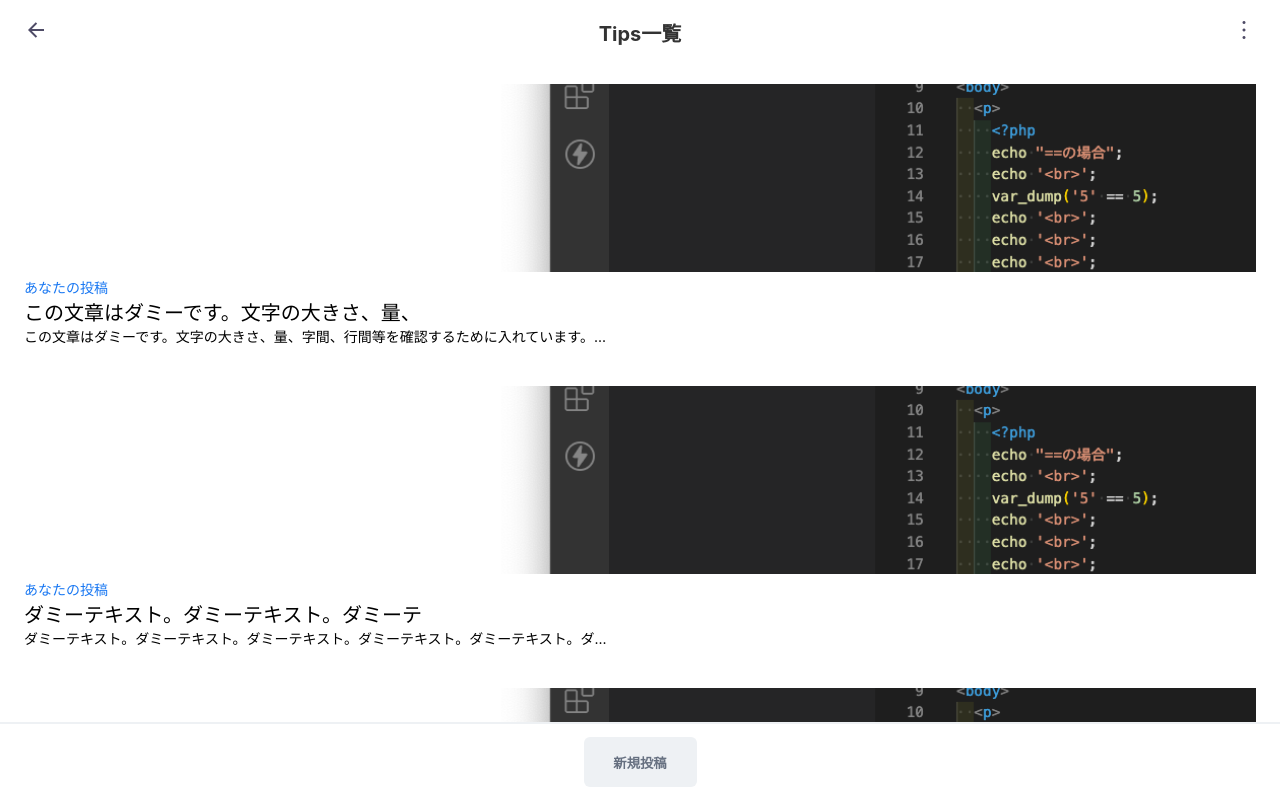
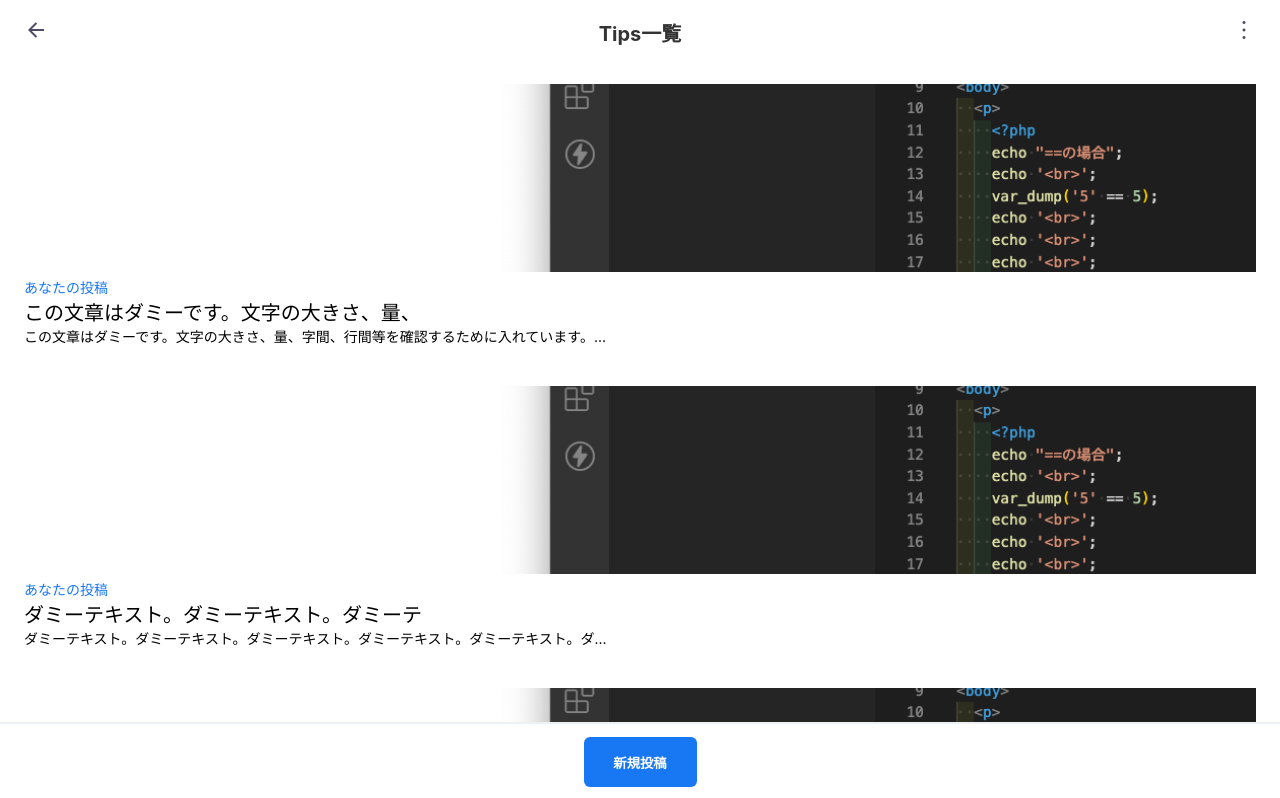
Before and after one commit to ttcksf/code-tips-app, a React (Create React App) app: page /tipslist in a window 1280 px wide. Shown: the top 798 px of the page. Built offline with nearby package versions, Linux system fonts and the light colour scheme.

Commit message:
revision routing

```diff
--- a/src/components/common/atoms/CommonButton.css
+++ b/src/components/common/atoms/CommonButton.css
@@ -11,15 +11,9 @@
   background: var(--white);
 }
 .common-footer button {
-  background: var(--bgGray);
-  color: var(--mainGray);
   border: none;
   width: 113px;
   height: 50px;
   border-radius: 6px;
   font-weight: bold;
 }
-.common-footer button.active {
-  color: var(--white);
-  background: var(--mainBlue);
-}
--- a/src/components/common/atoms/CommonButton.js
+++ b/src/components/common/atoms/CommonButton.js
@@ -1,19 +1,20 @@
 import React from "react";
-import { Link } from "react-router-dom";
+import { useNavigate } from "react-router-dom";
 import "./CommonButton.css";
 
-const CommonButton = ({ isPostingButton, commonBtnText }) => {
+const CommonButton = ({ isPostingButton, commonBtnText, CommonButtonLink }) => {
+  const navigate = useNavigate();
+  console.log(CommonButtonLink);
   return (
     <div className="common-footer">
-      <Link to="/tipslist">
       <button
         style={
           isPostingButton ? style.commonTrueButton : style.commonFalseButton
         }
+        onClick={() => navigate(`/${CommonButtonLink}`)}
       >
         {commonBtnText}
       </button>
-      </Link>
     </div>
   );
 };
--- a/src/screens/NewPost/NewPost.js
+++ b/src/screens/NewPost/NewPost.js
@@ -65,6 +65,7 @@ const NewPost = () => {
       <CommonButton
         commonBtnText="投稿する"
         isPostingButton={isPostingButton}
+        CommonButtonLink="tipslist"
       />
     </>
   );
--- a/src/screens/TipsList/TipsList.js
+++ b/src/screens/TipsList/TipsList.js
@@ -1,7 +1,7 @@
 //index
 import React from "react";
 import { useSelector } from "react-redux";
-import { Link, useNavigate } from "react-router-dom";
+import { useNavigate } from "react-router-dom";
 import CommonButton from "../../components/common/atoms/CommonButton";
 import HeaderMenu from "../../components/common/molecules/HeaderMenu";
 import "./TipsList.css";
@@ -10,6 +10,7 @@ const TipsList = () => {
   const navigate = useNavigate();
   const tipsData = useSelector((state) => state.tips.tipsData);
   const currentUserId = "aaa";
+  const isPostingButton = true;
   return (
     <>
       <div className="inner" style={style.inner}>
@@ -45,9 +46,12 @@ const TipsList = () => {
           })}
         </div>
       </div>
-      <Link to="/newpost">
-        <CommonButton commonBtnText="新規投稿" active="active" />
-      </Link>
+
+      <CommonButton
+        commonBtnText="新規投稿"
+        isPostingButton={isPostingButton}
+        CommonButtonLink="newpost"
+      />
     </>
   );
 };
```
Lines whose indentation alone changed are shown as unchanged.
